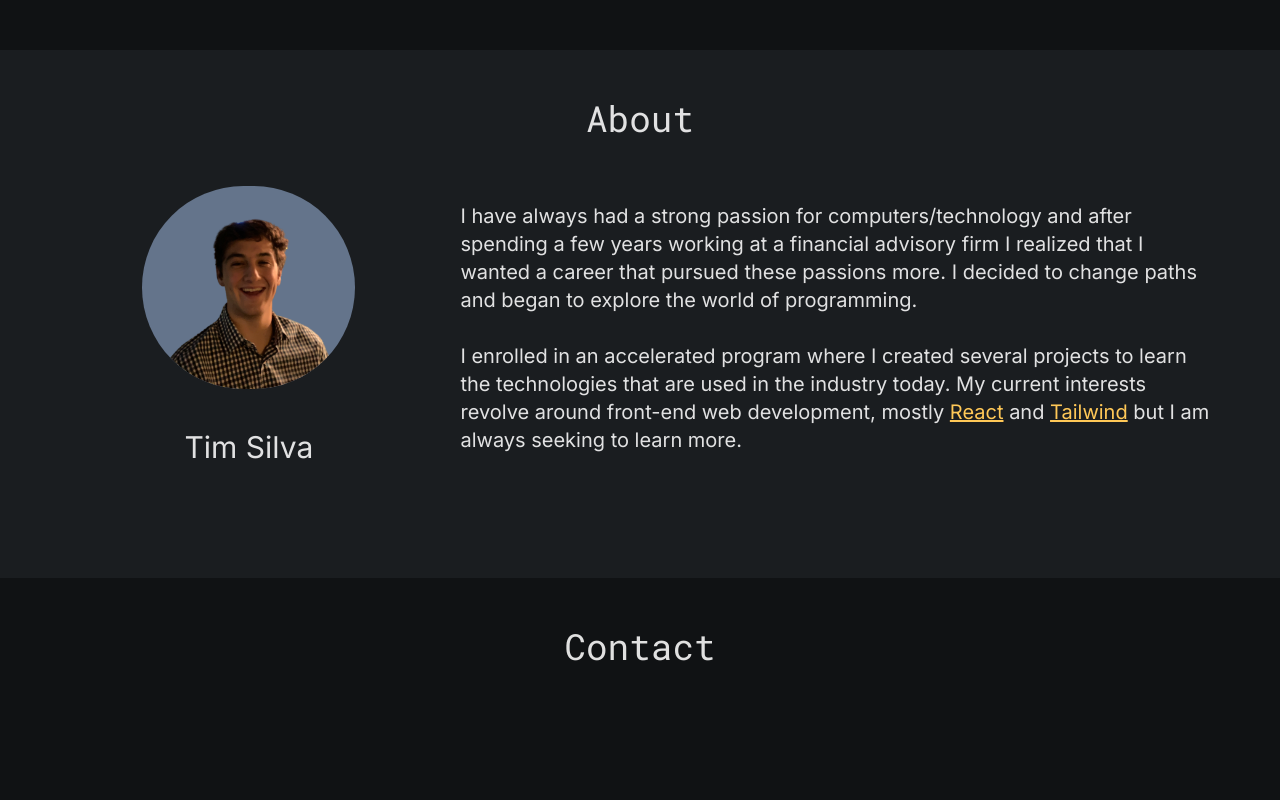
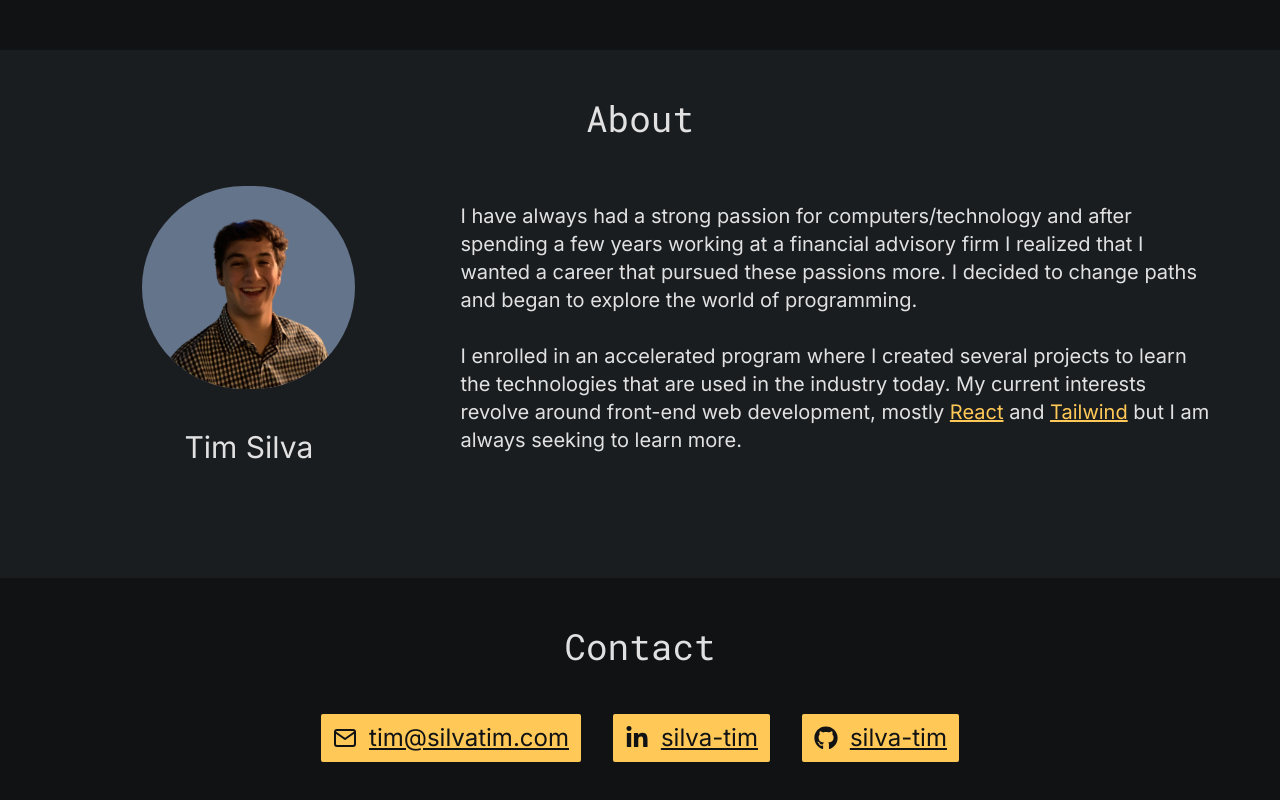
Before and after one commit to silva-tim/portfolio-website, a React (Vite) app: page / in a window 1280 px wide. Shown: the part 2686-3486 px from the top of the page. Before the commit the page ends 3400 px from the top, so only its background shows below. Built offline with nearby package versions, Linux system fonts and the light colour scheme.

Commit message:
Added contact

```diff
--- a/src/components/Contact.tsx
+++ b/src/components/Contact.tsx
@@ -1,7 +1,24 @@
+import { FaLinkedinIn, FaGithub } from "react-icons/fa";
+import { FiMail } from "react-icons/fi";
+
 export default function Contact() {
   return (
-    <section id="contact">
+    <section id="contact" className="pb-10">
       <h1 className="p-12 font-mono text-4xl text-center">Contact</h1>
+      <div className="flex justify-center gap-8">
+        <div className="flex items-center gap-3 px-3 py-2 text-2xl underline rounded-sm bg-secondary text-main">
+          <FiMail />
+          <a href="mailto: tim@silvatim.com">tim@silvatim.com</a>
+        </div>
+        <div className="flex items-center gap-3 px-3 py-2 text-2xl underline rounded-sm text-main bg-secondary">
+          <FaLinkedinIn />
+          <a href="https://www.linkedin.com/in/silva-tim/">silva-tim</a>
+        </div>
+        <div className="flex items-center gap-3 px-3 py-2 text-2xl underline rounded-sm text-main bg-secondary">
+          <FaGithub />
+          <a href="https://github.com/silva-tim">silva-tim</a>
+        </div>
+      </div>
     </section>
   );
 }
```
